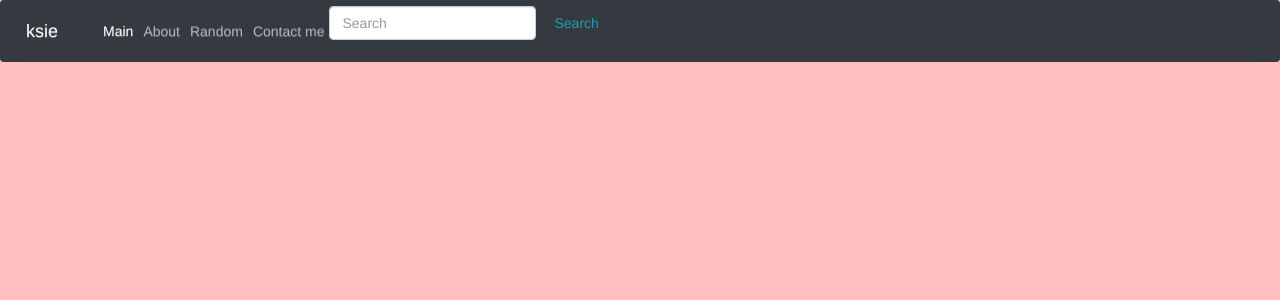
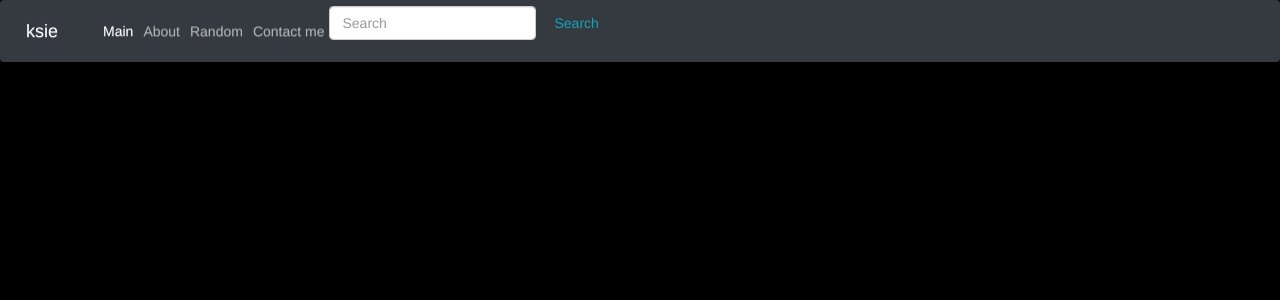
Before and after one commit to kirill1235201/-, a Django app: page /about in a window 1280 px wide. Shown: the top 300 px of the page. Run offline with Django 4.2, Linux system fonts and the light colour scheme; some libraries are stand-ins or nearby versions.

Commit message:
фиксация : "main"

```diff
--- a/newsite/templates/papka/base.html
+++ b/newsite/templates/papka/base.html
@@ -9,12 +9,13 @@
     <link rel="stylesheet" href="https://cdn.jsdelivr.net/npm/bootstrap@4.6.1/dist/css/bootstrap.min.css" integrity="sha384-zCbKRCUGaJDkqS1kPbPd7TveP5iyJE0EjAuZQTgFLD2ylzuqKfdKlfG/eSrtxUkn" crossorigin="anonymous">
     <link rel="stylesheet" href="https://stackpath.bootstrapcdn.com/bootstrap/3.4.1/css/bootstrap.min.css" integrity="sha384-HSMxcRTRxnN+Bdg0JdbxYKrThecOKuH5zCYotlSAcp1+c8xmyTe9GYg1l9a69psu" crossorigin="anonymous">
     <!-- Необязательная тема -->
+    <link rel="stylesheet" href="styles.css">
     <link rel="stylesheet" href="https://stackpath.bootstrapcdn.com/bootstrap/3.4.1/css/bootstrap-theme.min.css" integrity="sha384-6pzBo3FDv/PJ8r2KRkGHifhEocL+1X2rVCTTkUfGk7/0pbek5mMa1upzvWbrUbOZ" crossorigin="anonymous">
     <!-- Последний скомпилированный и минифицированный JavaScript -->
     <title>{% block title %}{% endblock %}</title>
     <style>
         body {
-            background-color: rgb(255, 191, 191);
+            background-color: rgb(0, 0, 0);
         }
 
         h1 {
@@ -25,6 +26,7 @@
             color: rgb(0, 0, 0);
         }
     </style>
+
 
     <body>
 
```
Also changed, not shown: 1 other file.
